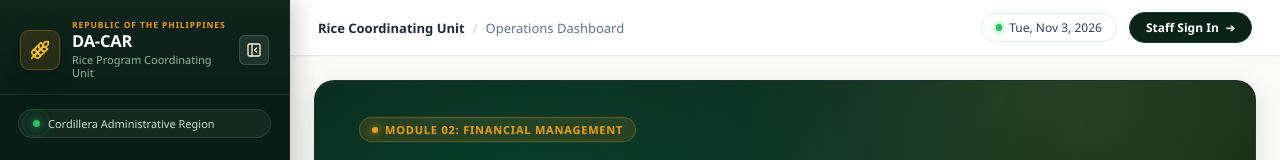
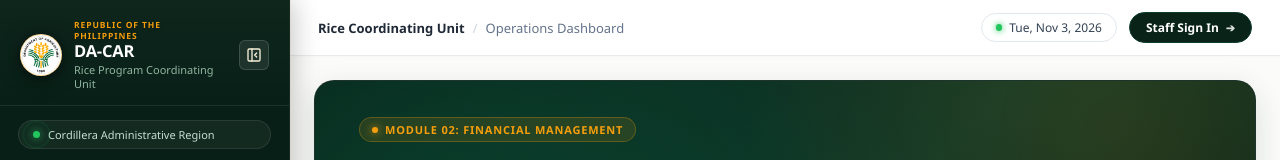
Before and after one commit to mark08172001/DA-CAR-Rice-Program-Coordinating-Unit, a Next.js app: page /rice/disbursement in a window 1280 px wide. Shown: the top 160 px of the page. Built offline with nearby package versions, Linux system fonts and the light colour scheme; no server answers.

Commit message:
Update portal sidebar logo with official Department of Agriculture seal

```diff
--- a/components/PortalSidebar.tsx
+++ b/components/PortalSidebar.tsx
@@ -322,7 +322,13 @@ export default function PortalSidebar({
         <Link href="/" className="sidebar-brand" onClick={onClose} title="DA-CAR | Rice Program Coordinating Unit">
           <span className="sidebar-seal-wrapper">
             <div className="sidebar-wheat-badge">
-              <Wheat size={20} className="sidebar-wheat-icon" />
+              <img
+                src="/da-logo.png"
+                alt="Department of Agriculture Seal"
+                width={40}
+                height={40}
+                style={{ width: '100%', height: '100%', objectFit: 'contain', borderRadius: '50%' }}
+              />
             </div>
           </span>
           {!isCollapsed && (
```
Also changed, not shown: app/globals.css, public/da-logo.png (added).
